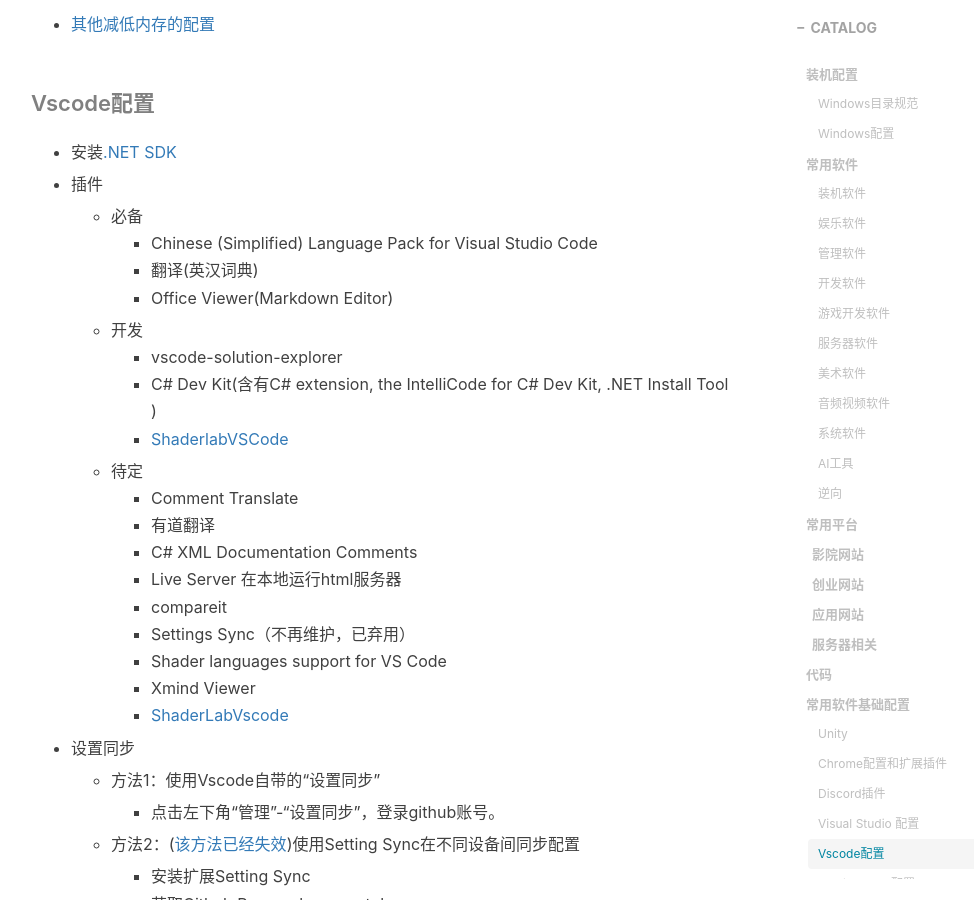
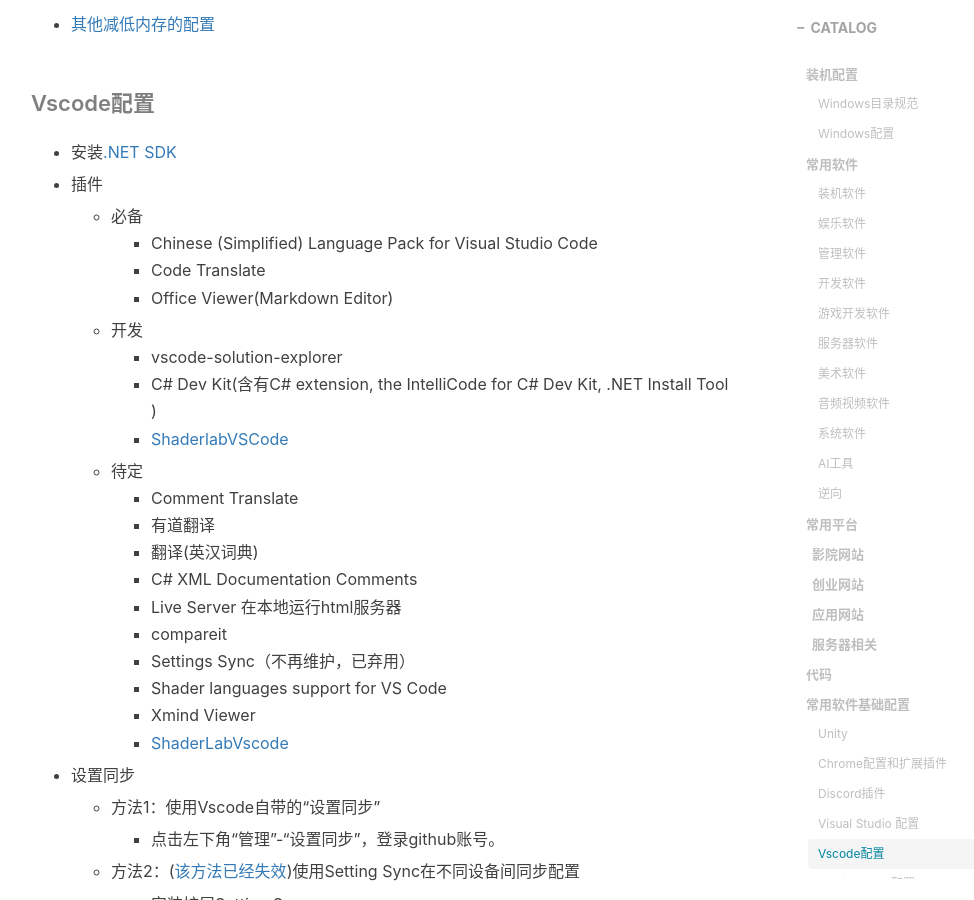
Before and after one commit to gumcstronger/gumcstronger.github.io, a Jekyll site: the page built from _posts/2022/2022-08-24-windows.md, in a window 1280 px wide and 900 px high, scrolled down 8625 px. Shown: the whole window, without its empty margins (234-1208 px from the left). Built offline with Jekyll 4.4.1, drawn with Linux system fonts in a browser that asks for light colours; comment, search, counter and statistics services are not loaded.

Commit message:
Update 2022-08-24-windows.md

```diff
--- a/_posts/2022/2022-08-24-windows.md
+++ b/_posts/2022/2022-08-24-windows.md
@@ -289,7 +289,7 @@
 
   - 必备
     - Chinese (Simplified) Language Pack for Visual Studio Code
-    - 翻译(英汉词典)
+    - Code Translate
     - Office Viewer(Markdown Editor)
   - 开发
     - vscode-solution-explorer
```
Also changed, not shown: other parts of _posts/2022/2022-08-24-windows.md (+1 -0 lines).
